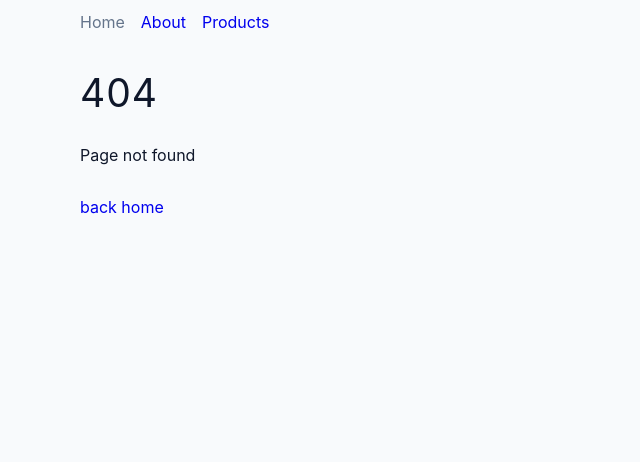
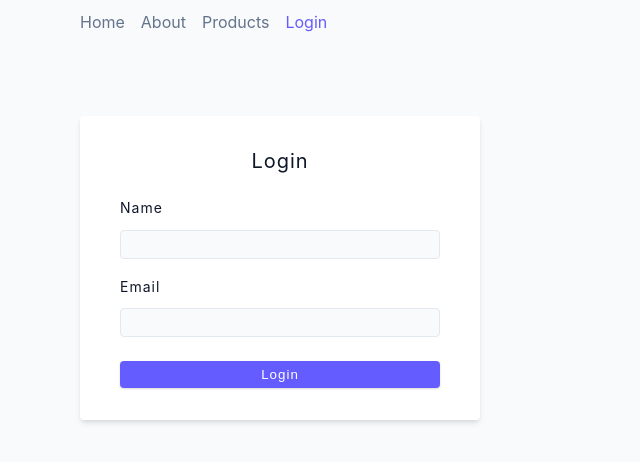
Before and after one commit to naimahassan43/react-router, a React (Create React App) app: page /login in a window 1280 px wide. Before the commit this address had no page. Shown: the top 462 px of the page, without its empty margins (0-640 px from the left). Built offline with nearby package versions, Linux system fonts and the light colour scheme.

Commit message:
useNavigate

```diff
--- a/src/App.js
+++ b/src/App.js
@@ -1,3 +1,4 @@
+import { useState } from "react";
 import { BrowserRouter, Routes, Route } from "react-router-dom";
 import About from "./pages/About";
 import Error from "./pages/Error";
@@ -5,16 +6,21 @@
 import Products from "./pages/Products";
 import SharedLayout from "./pages/SharedLayout";
 import SingleProduct from "./pages/SingleProduct";
+import Dashboard from "./pages/Dashboard";
+import Login from "./pages/Login";
 
 function App() {
+  const [user, setUser]=useState()
   return (
     <BrowserRouter>
       <Routes>
-        <Route path="/" element={<SharedLayout/>}>
+        <Route path="/" element={<SharedLayout />}>
           <Route index element={<Home />} />
           <Route path="about" element={<About />} />
           <Route path="products" element={<Products />} />
           <Route path="products/:productId" element={<SingleProduct />} />
+          <Route path="login" element={<Login setUser={setUser} />} />
+          <Route path="dashboard" element={<Dashboard user={user} />} />
           <Route path="*" element={<Error />} />
         </Route>
       </Routes>
--- a/src/components/StyledNavbar.js
+++ b/src/components/StyledNavbar.js
@@ -10,8 +10,24 @@
       >
         Home
       </NavLink>
-      <NavLink to="/about">About</NavLink>
-      <NavLink to="/products">Products</NavLink>
+      <NavLink
+        to="/about"
+        className={({ isActive }) => (isActive ? "link active" : "link")}
+      >
+        About
+      </NavLink>
+      <NavLink
+        to="/products"
+        className={({ isActive }) => (isActive ? "link active" : "link")}
+      >
+        Products
+      </NavLink>
+      <NavLink
+        to="/login"
+        className={({ isActive }) => (isActive ? "link active" : "link")}
+      >
+        Login
+      </NavLink>
     </nav>
   );
 }
--- a/src/pages/Dashboard.js
+++ b/src/pages/Dashboard.js
@@ -1,7 +1,7 @@
-const Dashboard = () => {
+const Dashboard = ({ user}) => {
   return (
     <section className='section'>
-      <h4>Dashboard</h4>
+      <h4>Hello, {user?.name}</h4>
     </section>
   );
 };
--- a/src/pages/Login.js
+++ b/src/pages/Login.js
@@ -1,41 +1,47 @@
-import { useState } from 'react';
-const Login = () => {
-  const [name, setName] = useState('');
-  const [email, setEmail] = useState('');
+import { useState } from "react";
+import { useNavigate } from "react-router-dom";
+
+const Login = ({ setUser }) => {
+  const [name, setName] = useState("");
+  const [email, setEmail] = useState("");
+  const navigate = useNavigate();
 
   const handleSubmit = async (e) => {
     e.preventDefault();
+    if (!name || !email) return;
+    setUser({ name: name, email: email });
+    navigate("/dashboard");
   };
 
   return (
-    <section className='section'>
-      <form className='form' onSubmit={handleSubmit}>
+    <section className="section">
+      <form className="form" onSubmit={handleSubmit}>
         <h5>login</h5>
-        <div className='form-row'>
-          <label htmlFor='name' className='form-label'>
+        <div className="form-row">
+          <label htmlFor="name" className="form-label">
             name
           </label>
           <input
-            type='text'
-            className='form-input'
-            id='name'
+            type="text"
+            className="form-input"
+            id="name"
             value={name}
             onChange={(e) => setName(e.target.value)}
           />
         </div>
-        <div className='form-row'>
-          <label htmlFor='email' className='form-label'>
+        <div className="form-row">
+          <label htmlFor="email" className="form-label">
             email
           </label>
           <input
-            type='email'
-            className='form-input'
-            id='email'
+            type="email"
+            className="form-input"
+            id="email"
             value={email}
             onChange={(e) => setEmail(e.target.value)}
           />
         </div>
-        <button type='submit' className='btn btn-block'>
+        <button type="submit" className="btn btn-block">
           login
         </button>
       </form>
```
